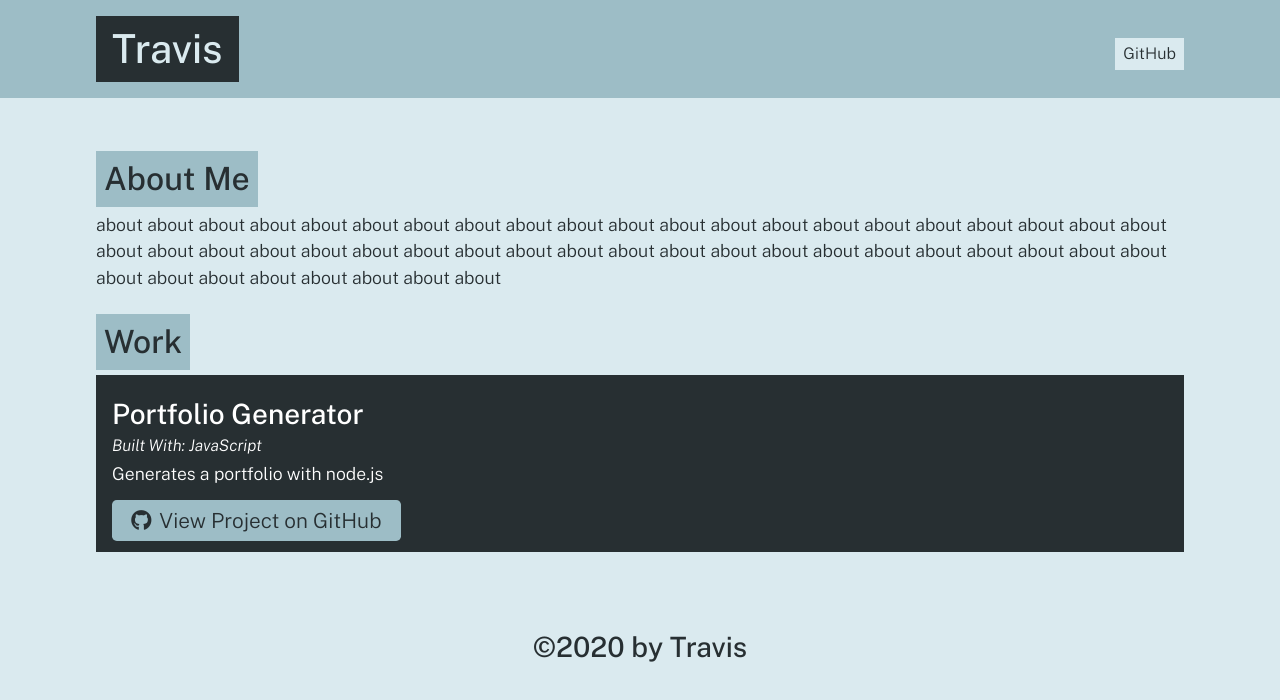
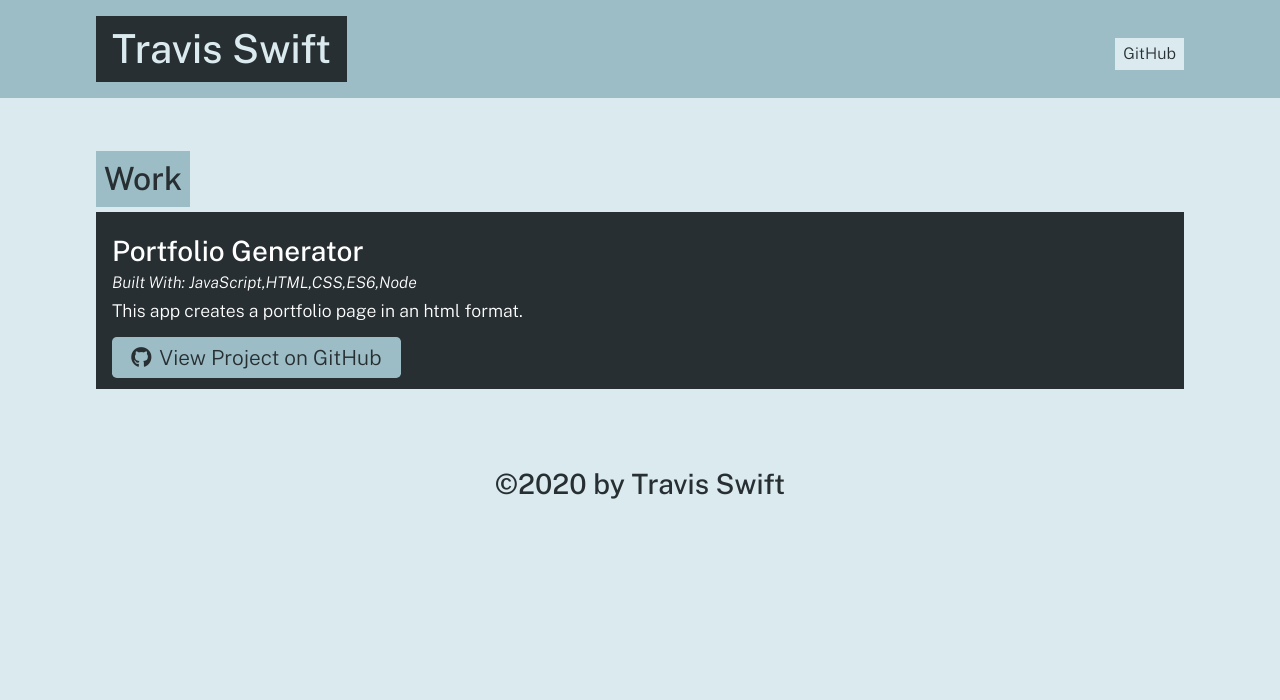
Before and after one commit to TravisSwift/portfolio-generator, a website: page dist/index.html in a window 1280 px wide. Drawn offline with nearby package versions, Linux system fonts and the light colour scheme.

Commit message:
second final push

```diff
--- a/dist/index.html
+++ b/dist/index.html
@@ -15,18 +15,13 @@
   <body>
     <header>
       <div class="container flex-row justify-space-between align-center py-3">
-        <h1 class="page-title text-secondary bg-dark py-2 px-3">Travis</h1>
+        <h1 class="page-title text-secondary bg-dark py-2 px-3">Travis Swift</h1>
         <nav class="flex-row">
           <a class="ml-2 my-1 px-2 py-1 bg-secondary text-dark" href="https://github.com/TravisSwift">GitHub</a>
         </nav>
       </div>
     </header>
     <main class="container my-5">
-
-    <section class="my-3" id="about">
-      <h2 class="text-dark bg-primary p-2 display-inline-block">About Me</h2>
-      <p>about about about about about about about about about about about about about about about about about about about about about about about about about about about about about about about about about about about about about about about about about about about about about about about about about about </p>
-    </section>
 
 
     <section class="my-3" id="portfolio">
@@ -37,10 +32,10 @@
             <h3 class="portfolio-item-title text-light">Portfolio Generator</h3>
             <h5 class="portfolio-languages">
               Built With:
-              JavaScript
+              JavaScript,HTML,CSS,ES6,Node
             </h5>
-            <p>Generates a portfolio with node.js</p>
-            <a href="portfolio-generator" class="btn"><i class="fab fa-github mr-2"></i>View Project on GitHub</a>
+            <p>This app creates a portfolio page in an html format. </p>
+            <a href="https://github.com/TravisSwift/portfolio-generator" class="btn"><i class="fab fa-github mr-2"></i>View Project on GitHub</a>
           </div>
 
 
@@ -51,7 +46,7 @@
 
     </main>
     <footer class="container text-center py-3">
-      <h3 class="text-dark">&copy;2020 by Travis</h3>
+      <h3 class="text-dark">&copy;2020 by Travis Swift</h3>
     </footer>
   </body>
   </html>
```
Also changed, not shown: 2 other files.
